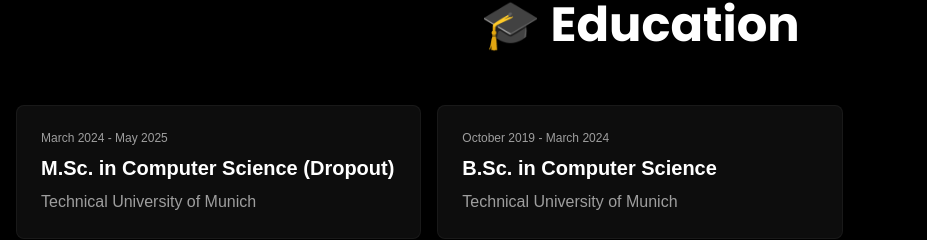
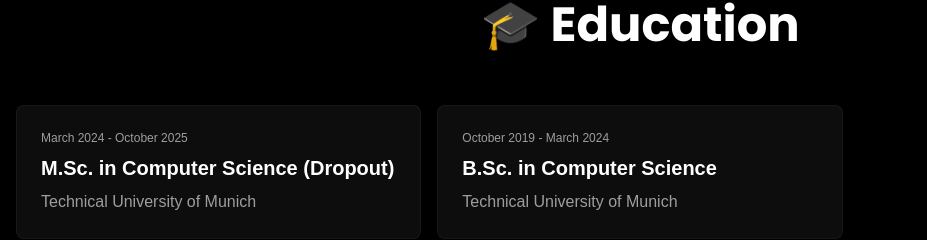
Before and after one commit to Antonwy/portfolio-2025, a Next.js app: page / in a window 1280 px wide. Shown: the part 2672-2912 px from the top of the page, without its empty margins (0-927 px from the left). Built offline with nearby package versions, Linux system fonts and the light colour scheme; no server answers.

Commit message:
Fix: Update M.Sc. end date to October 2025
Co-authored-by: anton.wyrowski <anton.wyrowski@gmail.com>

```diff
--- a/components/ui/education-section.tsx
+++ b/components/ui/education-section.tsx
@@ -11,7 +11,7 @@ function EducationSection() {
         <TimelineItem
           title="M.Sc. in Computer Science (Dropout)"
           description="Technical University of Munich"
-          date="March 2024 - May 2025"
+          date="March 2024 - October 2025"
         />
         <TimelineItem
           title="B.Sc. in Computer Science"
```
